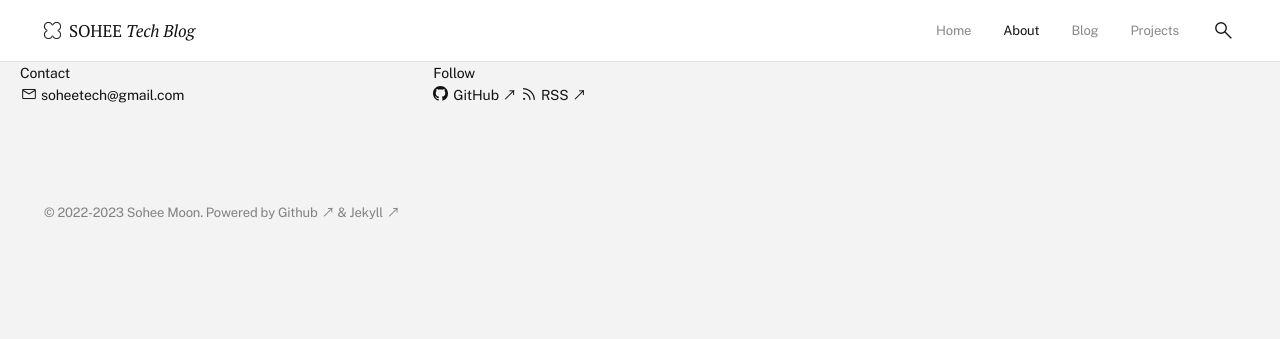
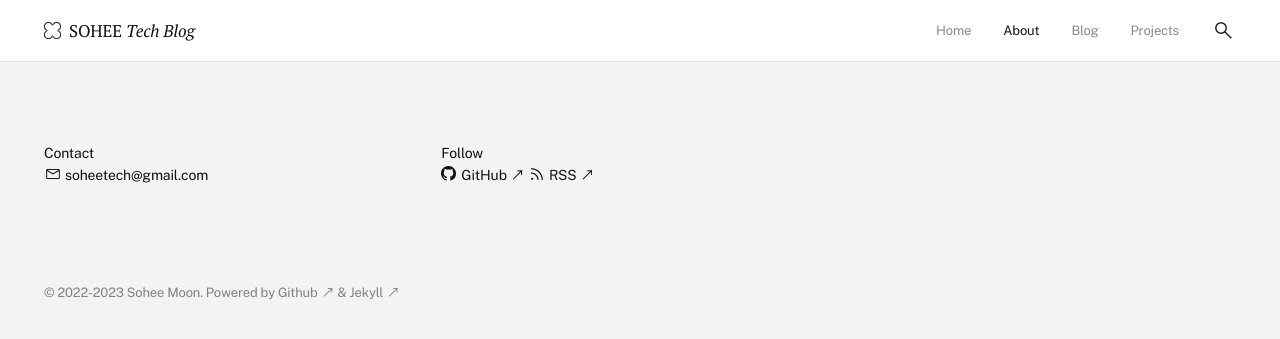
Before and after one commit to soheetech/soheetech.github.io, a Jekyll site: the page built from about.md, in a window 1280 px wide. Shown: the top 339 px of the page. Built offline with Jekyll 4.4.1, drawn with Linux system fonts in a browser that asks for light colours.

Commit message:
Update about.md

```diff
--- a/about.md
+++ b/about.md
@@ -3,7 +3,7 @@ layout: page
 title: About
 ---
 
-<div class="container c-pd d-flex">
+<div class="container c-pd-top c-pd-side d-flex">
   <div class="g-1-3">
     <h6>Contact</h6>
     <p><a href="mailto:{{ site.email }}" class="social-mail"><span class="material-symbols-outlined">mail</span>{{ site.email }}</a></p>
```
